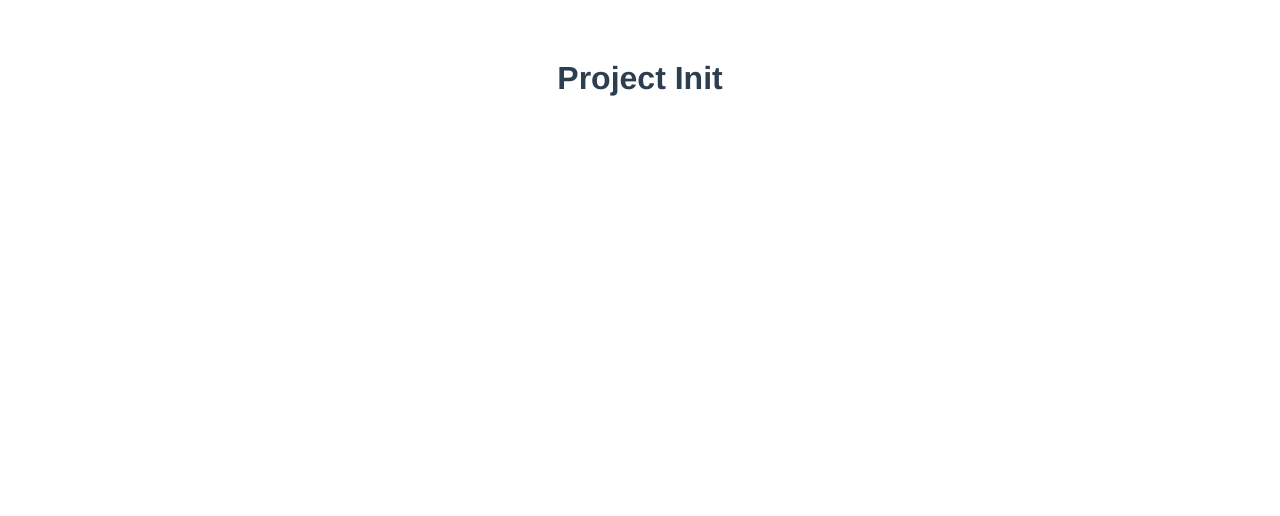
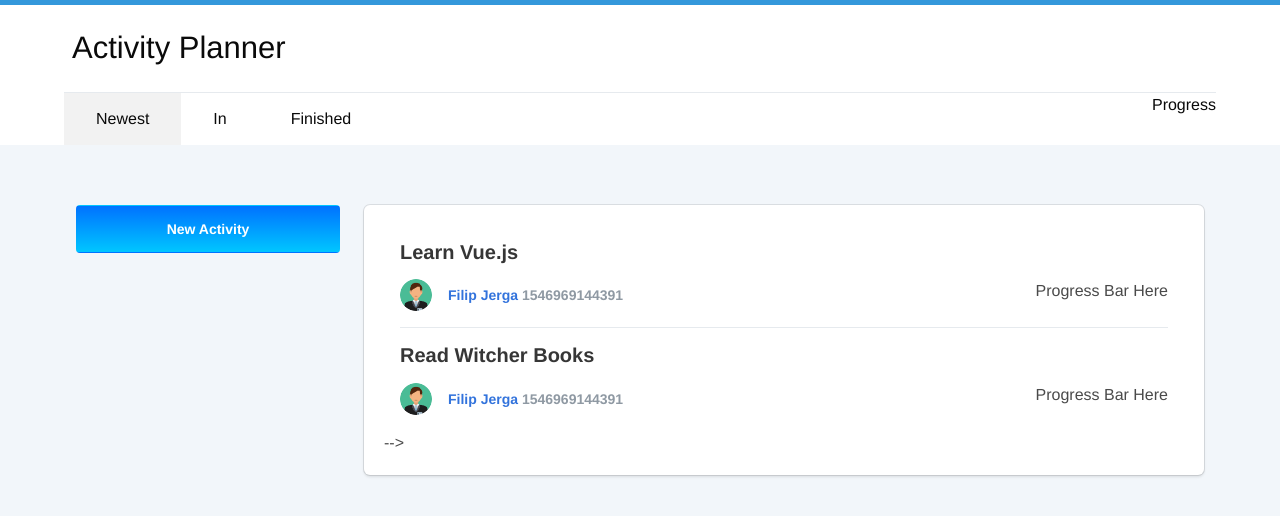
Before and after one commit to rhenrique1/vue-activity-cli, a Vue app: page / in a window 1280 px wide. Shown: the top 516 px of the page. Built offline with nearby package versions, Linux system fonts and the light colour scheme.

Commit message:
Lesson 15

```diff
--- a/public/index.html
+++ b/public/index.html
@@ -5,6 +5,10 @@
     <meta http-equiv="X-UA-Compatible" content="IE=edge">
     <meta name="viewport" content="width=device-width,initial-scale=1.0">
     <link rel="icon" href="<%= BASE_URL %>favicon.ico">
+    <link rel="stylesheet" href="https://maxcdn.bootstrapcdn.com/font-awesome/4.7.0/css/font-awesome.min.css">
+    <link href="https://fonts.googleapis.com/css?family=Open+Sans:300,400,700" rel="stylesheet">
+    <!-- Bulma Version 0.7.2-->
+    <link rel="stylesheet" href="https://cdnjs.cloudflare.com/ajax/libs/bulma/0.7.2/css/bulma.min.css" />
     <title><%= htmlWebpackPlugin.options.title %></title>
   </head>
   <body>
--- a/src/App.vue
+++ b/src/App.vue
@@ -1,23 +1,205 @@
 <template>
-<h1>Project Init</h1>
+  <div id="activityApp">
+    <nav class="navbar is-white topNav">
+      <div class="container">
+        <div class="navbar-brand">
+          <h1>Activity Planner</h1>
+        </div>
+      </div>
+    </nav>
+    <nav class="navbar is-white">
+      <div class="container">
+        <div class="navbar-menu">
+          <div class="navbar-start">
+            <a class="navbar-item is-active" href="#">Newest</a>
+            <a class="navbar-item" href="#">In </a>
+            <a class="navbar-item" href="#">Finished</a>
+          </div>
+        </div>Progress
+      </div>
+    </nav>
+    <section class="container">
+      <div class="columns">
+        <div class="column is-3">
+          <a v-if="!isFormDisplayed" @click="toggleFormDisplay()" class="button is-primary is-block is-alt is-large" href="#">New Activity</a>
+          <div v-if="isFormDisplayed" class="create-form">
+            <h2>Create Activity</h2>
+            <form>
+              <div class="field">
+                <label class="label">Title</label>
+                <div class="control">
+                  <input v-model="newActivity.title" class="input" type="text" placeholder="Read a Book">
+                </div>
+              </div>
+              <div class="field">
+                <label for="" class="label">Notes</label>
+                <div class="control">
+                  <textarea v-model="newActivity.notes" class="textarea" placeholder="Write some notes here"></textarea>
+                </div>
+              </div>
+              <div class="field is-grouped">
+                <div class="control">
+                  <button @click="createActivity" class="button is-link">Create Activity</button>
+                </div>
+                <div @click="toggleFormDisplay()" class="control">
+                  <button class="button is-text">Cancel</button>
+                </div>
+              </div>
+            </form>
+          </div>
+        </div>
+        <div class="column is-9">
+          <div class="box content">
+            <ActivityItem v-for="activity in activities"
+                            :activity="activity"
+                            :key="activity.id"></ActivityItem> -->
+          </div>
+        </div>
+      </div>
+    </section>
+  </div>
 </template>
 
 <script>
-
+import ActivityItem from './components/ActivityItem';
 export default {
-  name: 'App',
-  components: {
+  name: "App",
+  components: {ActivityItem},
+  data () {
+    return {
+      isFormDisplayed: false,
+      message: 'Hello Vue!',
+      titleMessage: 'Title Message Vue!!!!!',
+      isTextDisplayed: true,
+      newActivity: {
+        title: '',
+        notes: '',
+      },
+      items: {
+          1: { name: 'Filip'},
+          2: { name: 'John'}
+      },
+      user: {
+        name: 'Filip Jerga',
+        id: '-Aj34jknvncx98812',
+      },
+      activities: {
+        '1546968934': {
+          id: '1546968934',
+          title: 'Learn Vue.js',
+          notes: 'I started today and it was not good.',
+          progress: 0,
+          category: '1546969049',
+          createdAt: 1546969144391,
+          updatedAt: 1546969144391
+        },
+        '1546969212': {
+          id: '1546969212',
+          title: 'Read Witcher Books',
+          notes: 'These books are super nice',
+          progress: 0,
+          category: '1546969049',
+          createdAt: 1546969144391,
+          updatedAt: 1546969144391
+        }
+      },
+      categories: {
+        '1546969049': {text: 'books'},
+        '1546969225': {text: 'movies'}
       }
     }
+  },
+  methods: {
+    toggleTextDisplay() {
+        this.isTextDisplayed = !this.isTextDisplayed;
+    },
+    toggleFormDisplay() {
+      this.isFormDisplayed = !this.isFormDisplayed;
+    },
+    createActivity() {
+      console.log(this.newActivity);
+    }
+  }
+};
 </script>
 
 <style>
-#app {
+
+  #activityApp {
     font-family: Avenir, Helvetica, Arial, sans-serif;
     -webkit-font-smoothing: antialiased;
     -moz-osx-font-smoothing: grayscale;
-  text-align: center;
     color: #2c3e50;
-  margin-top: 60px;
+
+  }
+
+  html,body {
+    font-family: 'Open Sans', serif;
+    background: #F2F6FA;
+  }
+  footer {
+    background-color: #F2F6FA !important;
+  }
+  .example-wrapper {
+
+    margin-left: 30px;
+
+  }
+  .topNav {
+    border-top: 5px solid #3498DB;
+  }
+  .topNav .container {
+    border-bottom: 1px solid #E6EAEE;
+  }
+  .container .columns {
+    margin: 3rem 0;
+  }
+  .navbar-menu .navbar-item {
+    padding: 0 2rem;
+  }
+  aside.menu {
+    padding-top: 3rem;
+  }
+  aside.menu .menu-list {
+    line-height: 1.5;
+  }
+  aside.menu .menu-label {
+    padding-left: 10px;
+    font-weight: 700;
+  }
+  .button.is-primary.is-alt {
+    background: #00c6ff;
+    background: -webkit-linear-gradient(to bottom, #0072ff, #00c6ff);
+    background: linear-gradient(to bottom, #0072ff, #00c6ff);
+    font-weight: 700;
+    font-size: 14px;
+    height: 3rem;
+    line-height: 2.8;
+  }
+  .media-left img {
+    border-radius: 50%;
+  }
+  .media-content p {
+    font-size: 14px;
+    line-height: 2.3;
+    font-weight: 700;
+    color: #8F99A3;
+  }
+  article.post {
+    margin: 1rem;
+    padding-bottom: 1rem;
+    border-bottom: 1px solid #E6EAEE;
+  }
+  article.post:last-child {
+    padding-bottom: 0;
+    border-bottom: none;
+  }
+  .menu-list li{
+    padding: 5px;
+  }
+
+  .navbar-brand > h1 {
+    font-size: 31px;
+    padding: 20px;
   }
 </style>
--- /dev/null
+++ b/src/components/ActivityItem.vue
@@ -0,0 +1,31 @@
+<template>
+    <article class="post" >
+    <h4>{{activity.title}}</h4>
+    <div class="media">
+    <div class="media-left">
+        <p class="image is-32x32">
+        <img src="../assets/user.png">
+        </p>
+    </div>
+    <div class="media-content">
+        <div class="content">
+        <p>
+            <a href="#">Filip Jerga</a> {{activity.updatedAt}} &nbsp;
+        </p>
+        </div>
+    </div>
+    <div class="media-right">
+        <span>Progress Bar Here</span>
+    </div>
+    </div>
+    </article>
+</template>
+<script>
+    export default {
+        props: ['activity']
+
+    }
+</script>
+<style scoped>
+
+</style>
```
Also changed, not shown: src/assets/Screenshot 2019-01-03 at 11.15.58.png (added), src/assets/user.png (added). Lines whose indentation alone changed are shown as unchanged.
